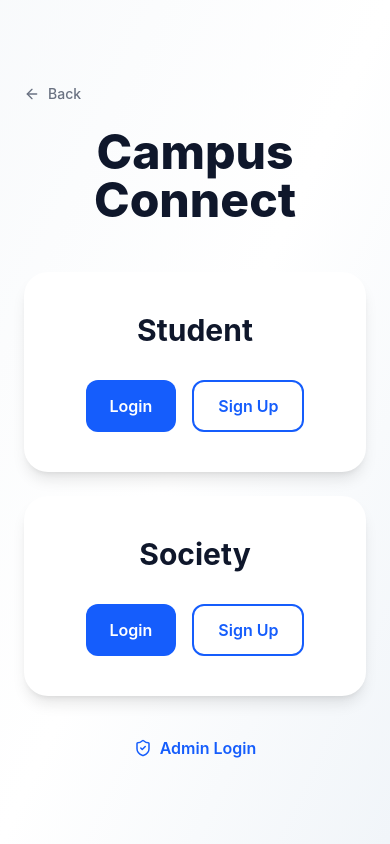
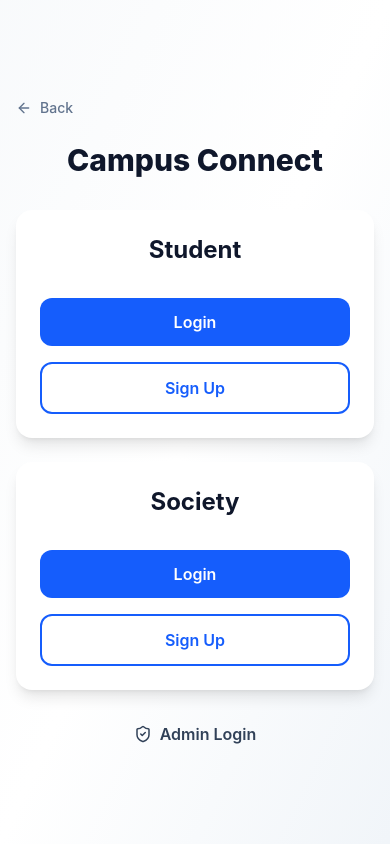
Before and after one commit to nikhilydv-21/Campus-Connect, a React (Vite) app in the folder client/: page /choose-role in a window 390 px wide. Built offline with nearby package versions, Linux system fonts and the light colour scheme; no server answers.

Commit message:
updated ui

```diff
--- a/client/src/components/common/RoleCard/RoleCard.jsx
+++ b/client/src/components/common/RoleCard/RoleCard.jsx
@@ -5,31 +5,51 @@ function RoleCard({ title }) {
     <div
       className="
         bg-white
-      rounded-3xl
+        rounded-2xl md:rounded-3xl
         shadow-lg
         hover:shadow-2xl
         hover:-translate-y-2
         transition-all
         duration-300
-      p-10
+
+        w-full
+        max-w-md
+        mx-auto
+
+        p-6
+        sm:p-8
+        md:p-10
       "
     >
-      <h2 className="text-3xl font-bold text-center mb-10">
+      <h2
+        className="
+          text-2xl
+          sm:text-3xl
+          font-bold
+          text-center
+          mb-8
+        "
+      >
         {title}
       </h2>
 
-      <div className="flex justify-center gap-4">
-
-        <Button>
+      <div
+        className="
+          flex
+          flex-col
+          sm:flex-row
+          justify-center
+          gap-4
+        "
+      >
+        <Button fullWidth>
           Login
         </Button>
 
-        <Button>
+        <Button fullWidth>
           Sign Up
         </Button>
-
       </div>
-
     </div>
   );
 }
--- a/client/src/pages/RoleSelection/RoleSelection.jsx
+++ b/client/src/pages/RoleSelection/RoleSelection.jsx
@@ -6,33 +6,33 @@ function RoleSelection() {
   const navigate = useNavigate();
 
   return (
-    <div className="min-h-screen bg-gradient-to-br from-slate-50 via-white to-slate-100 flex items-center justify-center px-6">
+    <div className="min-h-screen bg-gradient-to-br from-slate-50 via-white to-slate-100 flex items-center justify-center px-4 sm:px-6 py-8">
 
-      <div className="w-full max-w-4xl">
+      <div className="w-full max-w-5xl">
 
         {/* Back Button */}
         <button
           onClick={() => navigate("/")}
-          className="mb-6 flex items-center gap-2 text-sm font-medium text-gray-500 hover:text-blue-600 transition"
+          className="mb-6 flex items-center gap-2 text-sm font-medium text-slate-500 hover:text-slate-900 transition"
         >
           <ArrowLeft size={16} />
           Back
         </button>
 
         {/* Heading */}
-        <h1 className="text-5xl font-extrabold text-slate-900 text-center">
+        <h1 className="text-3xl sm:text-4xl md:text-5xl font-extrabold text-slate-900 text-center">
           Campus Connect
         </h1>
 
         {/* Cards */}
-        <div className="grid grid-cols-1 md:grid-cols-2 gap-6 mt-12">
+        <div className="grid grid-cols-1 md:grid-cols-2 gap-6 mt-8 md:mt-12">
 
-          {/* Student Card */}
+          {/* Student */}
           <div
             className="
               bg-white
-              rounded-3xl
-              p-10
+              rounded-2xl md:rounded-3xl
+              p-6 sm:p-8 md:p-10
               shadow-lg
               transition-all
               duration-300
@@ -41,30 +41,38 @@ function RoleSelection() {
               hover:shadow-blue-200
             "
           >
-            <h2 className="text-3xl font-bold text-center text-slate-900">
+
+            <h2 className="text-2xl md:text-3xl font-bold text-center text-slate-900">
               Student
             </h2>
 
-            <div className="flex justify-center gap-4 mt-8">
-              <Button onClick={() => navigate("/login/student")}>
+            <div className="flex flex-col sm:flex-row justify-center gap-4 mt-8">
+
+              <Button
+                fullWidth
+                onClick={() => navigate("/login/student")}
+              >
                 Login
               </Button>
 
               <Button
+                fullWidth
                 variant="outline"
                 onClick={() => navigate("/register/student")}
               >
                 Sign Up
               </Button>
+
             </div>
+
           </div>
 
-          {/* Society Card */}
+          {/* Society */}
           <div
             className="
               bg-white
-              rounded-3xl
-              p-10
+              rounded-2xl md:rounded-3xl
+              p-6 sm:p-8 md:p-10
               shadow-lg
               transition-all
               duration-300
@@ -73,37 +81,46 @@ function RoleSelection() {
               hover:shadow-violet-200
             "
           >
-            <h2 className="text-3xl font-bold text-center text-slate-900">
+
+            <h2 className="text-2xl md:text-3xl font-bold text-center text-slate-900">
               Society
             </h2>
 
-            <div className="flex justify-center gap-4 mt-8">
-              <Button onClick={() => navigate("/login/society")}>
+            <div className="flex flex-col sm:flex-row justify-center gap-4 mt-8">
+
+              <Button
+                fullWidth
+                onClick={() => navigate("/login/society")}
+              >
                 Login
               </Button>
 
               <Button
+                fullWidth
                 variant="outline"
                 onClick={() => navigate("/register/society")}
               >
                 Sign Up
               </Button>
+
             </div>
+
           </div>
 
         </div>
 
         {/* Admin Login */}
-        <div className="flex justify-center mt-10">
+        <div className="flex justify-center mt-8 md:mt-10">
+
           <button
             onClick={() => navigate("/login/admin")}
             className="
               flex
               items-center
               gap-2
-              text-blue-600
+              text-slate-700
               font-semibold
-              hover:text-blue-700
+              hover:text-black
               transition-all
               duration-300
               hover:scale-105
@@ -112,6 +129,7 @@ function RoleSelection() {
             <ShieldCheck size={18} />
             Admin Login
           </button>
+
         </div>
 
       </div>
```
Lines whose indentation alone changed are shown as unchanged.
